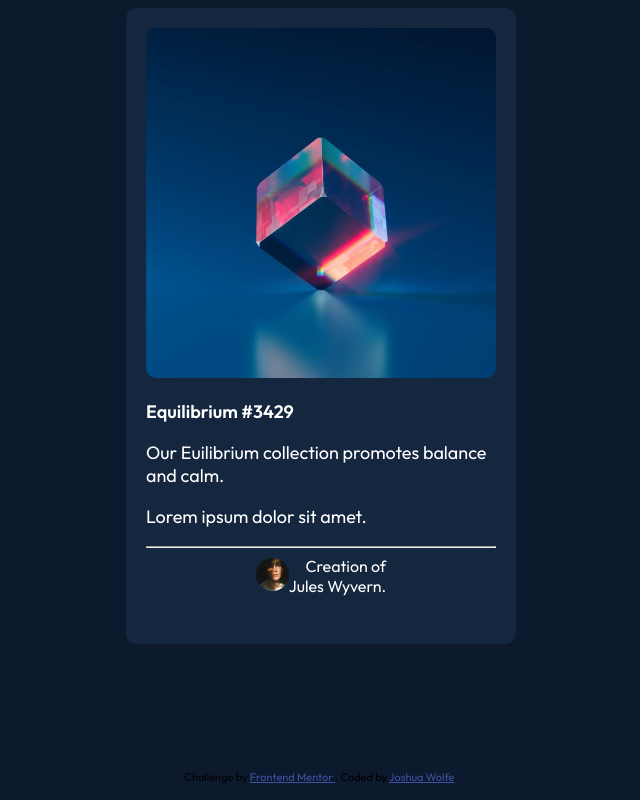
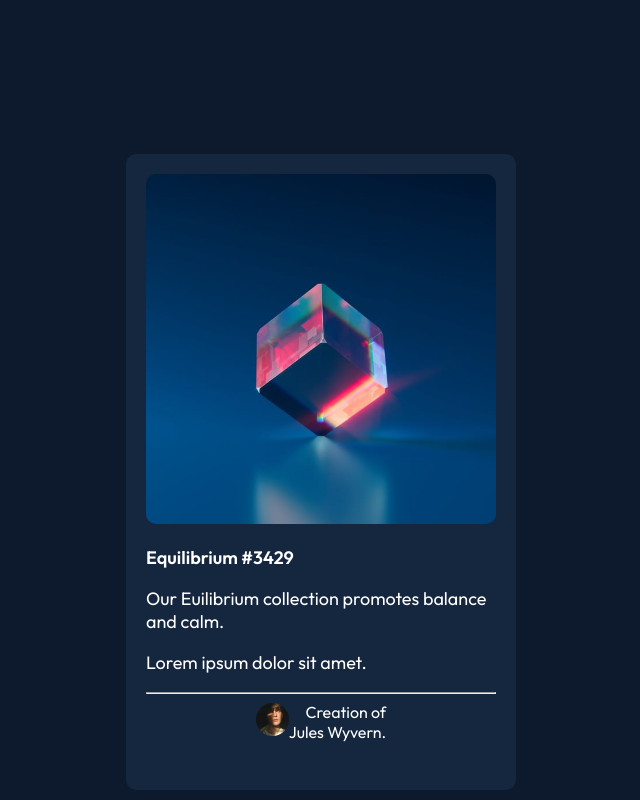
Before and after one commit to joshuamwolfe/nft-card, a plain HTML site: page nft-preview-card-component-main/index.html in a window 1280 px wide. Shown: the top 800 px of the page, without its empty margins (319-959 px from the left). Drawn offline with Linux system fonts and the light colour scheme; a web font is replaced by a local one.

Commit message:
Added padding, organized css file.

```diff
--- a/nft-preview-card-component-main/css/style.css
+++ b/nft-preview-card-component-main/css/style.css
@@ -1,3 +1,7 @@
+/* Global Styles */
+
+@import url('https://fonts.googleapis.com/css2?family=Bungee+Shade&family=Cedarville+Cursive&family=Crafty+Girls&family=Finger+Paint&family=Geo&family=Give+You+Glory&family=Just+Me+Again+Down+Here&family=La+Belle+Aurore&family=Lemon&family=Major+Mono+Display&family=Moo+Lah+Lah&family=Mr+De+Haviland&family=Ole&family=Oooh+Baby&family=Pirata+One&family=Sansita+Swashed&family=Sue+Ellen+Francisco&family=Waiting+for+the+Sunrise&display=swap');
+
 :root {
     --main-bg-color: #0d192c;
     --card-bg-color: #15263f;
@@ -7,15 +11,21 @@
     --soft-blue-color: #8bacd9;
 }
 
-@import url('https://fonts.googleapis.com/css2?family=Bungee+Shade&family=Cedarville+Cursive&family=Crafty+Girls&family=Finger+Paint&family=Geo&family=Give+You+Glory&family=Just+Me+Again+Down+Here&family=La+Belle+Aurore&family=Lemon&family=Major+Mono+Display&family=Moo+Lah+Lah&family=Mr+De+Haviland&family=Ole&family=Oooh+Baby&family=Pirata+One&family=Sansita+Swashed&family=Sue+Ellen+Francisco&family=Waiting+for+the+Sunrise&display=swap');
-
 body {
     background-color: var(--main-bg-color);
     font-family: 'Outfit', sans-serif;
+    box-sizing: border-box;
+    margin: 0;
+    padding: 0;
 }
 
 body p {
     font-size: 18px;
+}
+
+/*miscellaneous styles*/
+.heading-1 {
+    font-weight: 600;
 }
 
 .attribution {
@@ -23,22 +33,15 @@ body p {
     text-align: center;
     margin-top: 10%;
 }
+
 .attribution a {
     color: hsl(228, 45%, 44%);
 }
 
-.flex-row {
-    align-items: center;
-    color: var(--white-color);
-    display: flex;
-    max-height: 100%;
-    justify-content: center;
+/* Flexbox Styles */
+.parent-container {
+    padding: 12%;
 }
-
-.heading-1 {
-    font-weight: 600;
-}
-
 .flex-column {
     height: 596px;
     width: 350px;
@@ -63,3 +66,11 @@ body p {
     width: 33px;
     justify-content: left;
 }
+
+.flex-row {
+    align-items: center;
+    color: var(--white-color);
+    display: flex;
+    max-height: 100%;
+    justify-content: center;
+}
```
